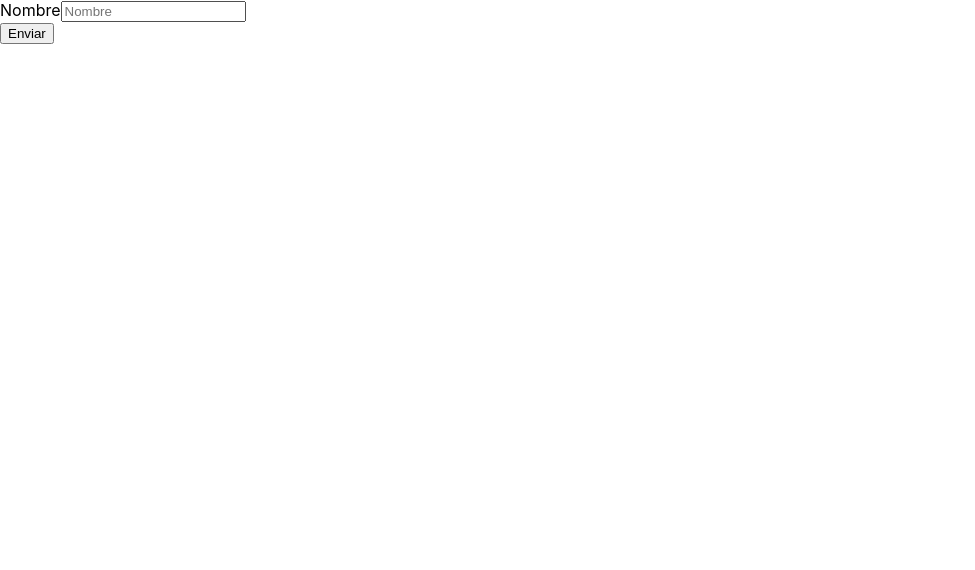
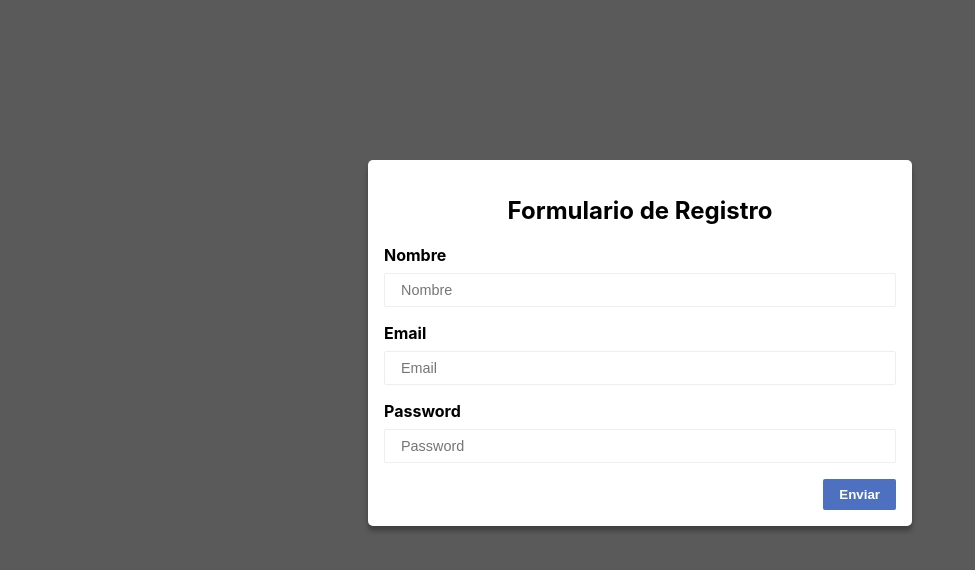
Before and after one commit to ignacioDorigo/formularios-react, a React (Create React App) app: page / in a window 1280 px wide. Shown: the top 570 px of the page, without its empty margins (0-975 px from the left). Built offline with nearby package versions, Linux system fonts and the light colour scheme.

Commit message:
formulario con formik

```diff
--- a/package.json
+++ b/package.json
@@ -7,6 +7,7 @@
     "@testing-library/jest-dom": "^6.6.3",
     "@testing-library/react": "^16.3.0",
     "@testing-library/user-event": "^13.5.0",
+    "formik": "^2.4.6",
     "react": "^19.1.0",
     "react-dom": "^19.1.0",
     "react-scripts": "5.0.1",
--- a/src/App.css
+++ b/src/App.css
@@ -1,38 +1,3 @@
-.App {
-  text-align: center;
+body{
+  background-color: #5a5a5a;
 }
-
-.App-logo {
-  height: 40vmin;
-  pointer-events: none;
-}
-
-@media (prefers-reduced-motion: no-preference) {
-  .App-logo {
-    animation: App-logo-spin infinite 20s linear;
-  }
-}
-
-.App-header {
-  background-color: #282c34;
-  min-height: 100vh;
-  display: flex;
-  flex-direction: column;
-  align-items: center;
-  justify-content: center;
-  font-size: calc(10px + 2vmin);
-  color: white;
-}
-
-.App-link {
-  color: #61dafb;
-}
-
-@keyframes App-logo-spin {
-  from {
-    transform: rotate(0deg);
-  }
-  to {
-    transform: rotate(360deg);
-  }
-}
--- a/src/App.js
+++ b/src/App.js
@@ -1,30 +1,9 @@
 import React from "react";
-import useFormulario from "./hooks/useFormulario";
+import FormikForm from "./FormikForm/FormikForm";
+import "./App.css";
 
 const App = () => {
-  const estadoInicial = { nombre: "", email: "" };
-  const [formulario, actualizarFormulario, resetFormulario] =
-    useFormulario(estadoInicial);
-  return (
-    <form
-      onSubmit={(e) => {
-        e.preventDefault();
-        console.log(formulario);
-      }}
-    >
-      <div>
-        <label htmlFor="nombre">Nombre</label>
-        <input
-          id="nombre"
-          name="nombre"
-          placeholder="Nombre"
-          value={formulario.nombre}
-          onChange={actualizarFormulario}
-        ></input>
-      </div>
-      <button type="submit">Enviar</button>
-    </form>
-  );
+  return <FormikForm></FormikForm>;
 };
 
 export default App;
--- /dev/null
+++ b/src/FormikForm/FormikForm.css
@@ -0,0 +1,71 @@
+.form {
+    display: flex;
+    flex-direction: column;
+    width: 80%;
+    margin: 10rem auto 0rem auto;
+    box-shadow: 0 5px 5px rgba(0, 0, 0, 0.3);
+    padding: 1rem;
+    border-radius: 5px;
+    background-color: #FFF;
+}
+
+@media (min-width: 768px) {
+    .form {
+        width: 40%;
+
+    }
+}
+
+.form__titulo {
+    text-align: center;
+    font-size: 1.3rem;
+}
+@media (min-width: 768px){
+    .form__titulo{
+        font-size: 1.5rem;
+    }
+}
+
+.form__campos {
+    display: flex;
+    flex-direction: column;
+    gap: 1rem;
+}
+
+.form__campo {
+    display: flex;
+    flex-direction: column;
+    gap: 0.5rem;
+}
+
+.form__label {
+    font-weight: bold;
+}
+
+.form__input {
+    border: 1px solid #eee;
+    padding: 0.5rem 1rem;
+    border-radius: 2px;
+    font-size: .9rem;
+}
+
+.form__button {
+    width: 100%;
+    text-align: center;
+    padding: 0.5rem 1rem;
+    align-self: flex-end;
+    font-weight: bold;
+    border-radius: 2px;
+    border: none;
+    color: #FFF;
+    background-color: #4e70c0;
+    margin-top: 1rem;
+    cursor: pointer;
+}
+
+@media (min-width: 768px) {
+    .form__button {
+        width: max-content;
+        display: flex;
+    }
+}
--- /dev/null
+++ b/src/FormikForm/FormikForm.js
@@ -0,0 +1,73 @@
+import React from "react";
+import { useFormik } from "formik";
+import "./FormikForm.css";
+
+const FormikForm = () => {
+  const formik = useFormik({
+    initialValues: {
+      nombre: "",
+      email: "",
+      password: "",
+    },
+    onSubmit: (formulario) => {
+      console.log(formulario);
+    },
+  });
+  return (
+    <form onSubmit={formik.handleSubmit} className="form">
+      <h2 className="form__titulo">Formulario de Registro</h2>
+      <div className="form__campos">
+        <div className="form__campo">
+          <label className="form__label" htmlFor="nombre">
+            Nombre
+          </label>
+          <input
+            className="form__input"
+            id="nombre"
+            type="text"
+            name="nombre"
+            placeholder="Nombre"
+            value={formik.values.nombre}
+            onChange={formik.handleChange}
+          ></input>
+        </div>
+
+        <div className="form__campo">
+          <label className="form__label" htmlFor="email">
+            Email
+          </label>
+          <input
+            className="form__input"
+            id="email"
+            type="email"
+            name="email"
+            placeholder="Email"
+            value={formik.values.email}
+            onChange={formik.handleChange}
+          ></input>
+        </div>
+
+        <div className="form__campo">
+          <label className="form__label" htmlFor="password">
+            Password
+          </label>
+          <input
+            className="form__input"
+            id="password"
+            type="password"
+            name="password"
+            placeholder="Password"
+            value={formik.values.password}
+            onChange={formik.handleChange}
+          ></input>
+        </div>
+      </div>
+
+      <button type="submit" className="form__button">
+        Enviar
+      </button>
+    </form>
+  );
+};
+
+export default FormikForm;
--- a/src/hooks/useFormulario.js
+++ b/src/hooks/useFormulario.js
@@ -1,4 +1,4 @@
-import React, { useState } from "react";
+import { useState } from "react";
 
 const useFormulario = (estadoInicial) => {
   const [formulario, setFormulario] = useState(estadoInicial);
```
Also changed, not shown: 1 other file (tests, documents, lock files or other folders).
